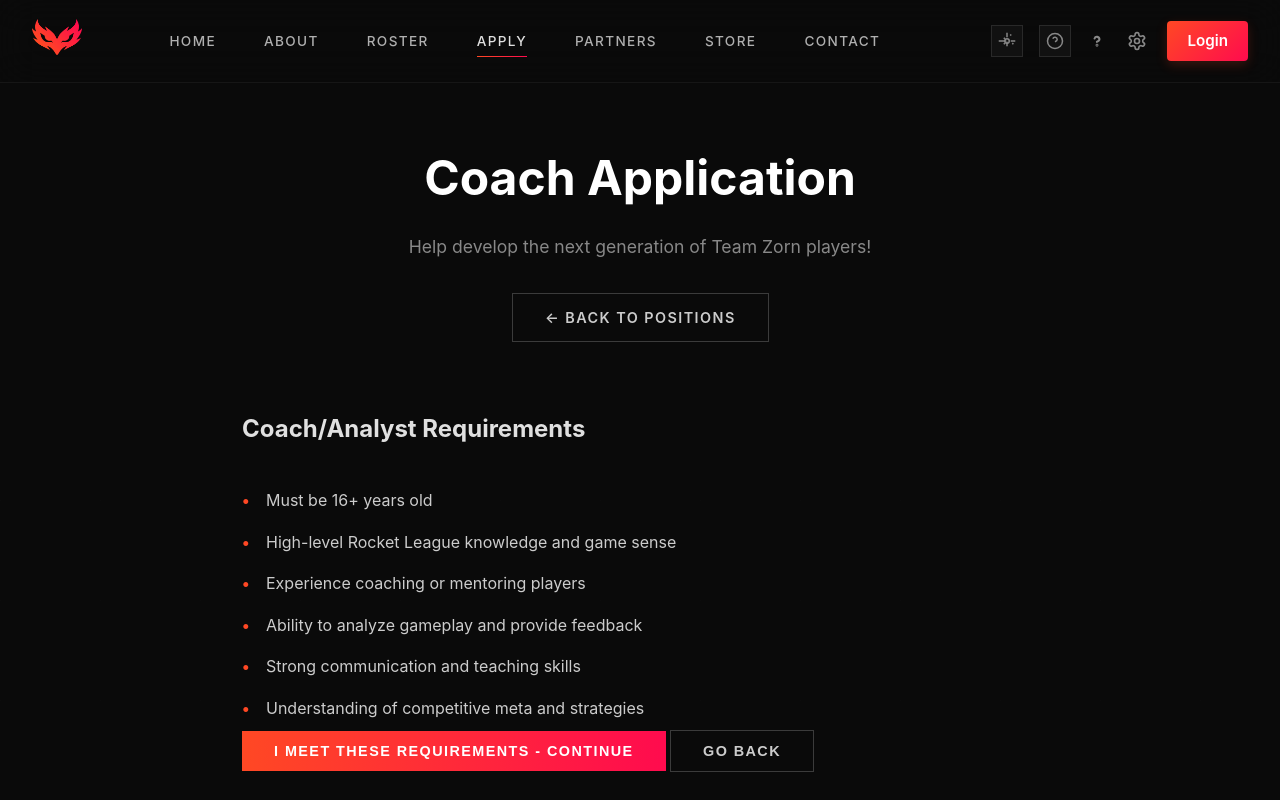
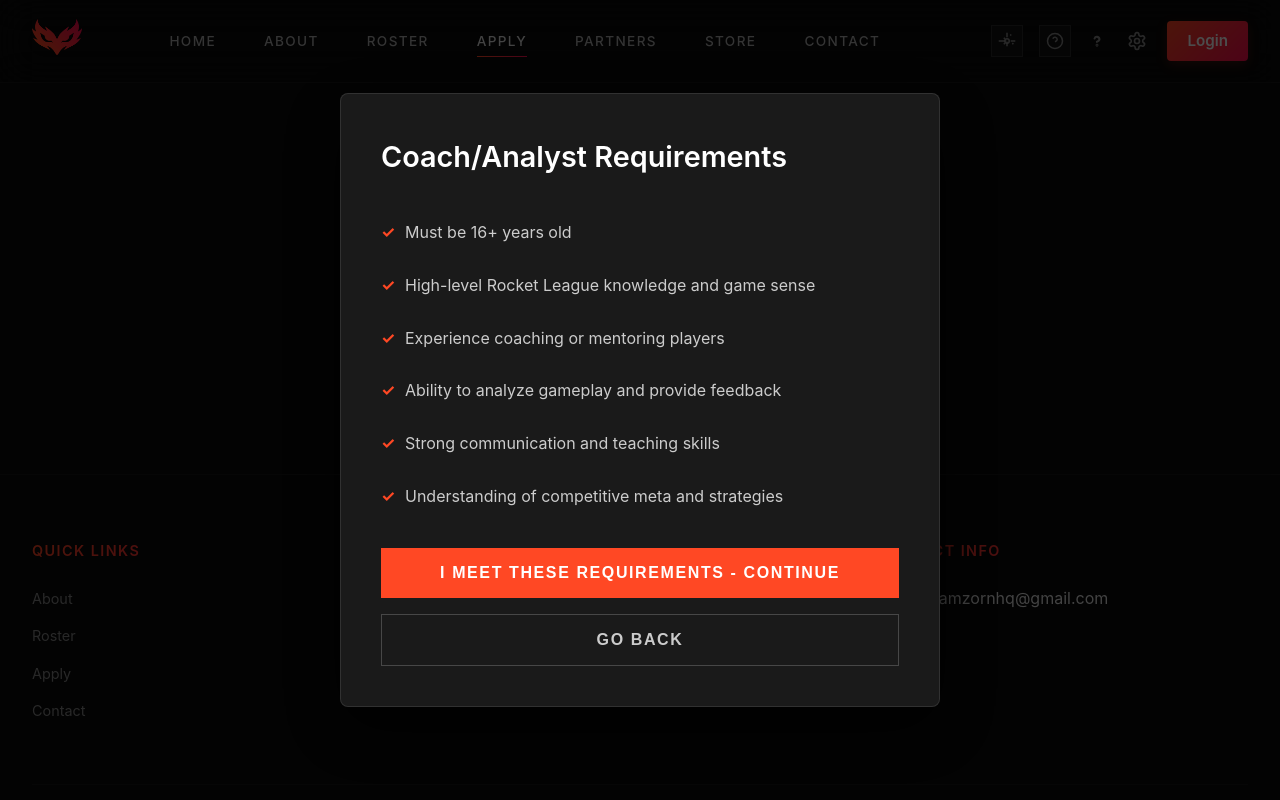
Before and after one commit to wlvesgaming25-pixel/ZornBackendHost, a website: page apply-coach.html in a window 1280 px wide. Shown: the top 800 px of the page. Drawn offline with Linux system fonts and the light colour scheme; no server answers.

Commit message:
Critical fix: Make submitApplication function globally available immediately
- Moved 'window.submitApplication = submitApplication;' outside DOMContentLoaded event
- Functions were being called via inline onsubmit handlers before they were made global
- This was causing 'submitApplication is not defined' errors when clicking submit buttons
- Also added missing CSS styling for requirements modal dialog
- Forms should now properly handle submissions on all application pages

```diff
--- a/assets/css/apply.css
+++ b/assets/css/apply.css
@@ -623,3 +623,119 @@
     cursor: not-allowed;
     background: #666;
 }
+
+/* Requirements Modal Styling */
+.requirements-modal {
+    position: fixed;
+    top: 0;
+    left: 0;
+    width: 100%;
+    height: 100%;
+    background: rgba(0, 0, 0, 0.7);
+    display: flex;
+    justify-content: center;
+    align-items: center;
+    z-index: 2000;
+}
+
+.requirements-modal .modal-content {
+    background: #1a1a1a;
+    border: 1px solid rgba(255, 255, 255, 0.1);
+    border-radius: 8px;
+    padding: 2.5rem;
+    max-width: 600px;
+    width: 90%;
+    max-height: 80vh;
+    overflow-y: auto;
+    box-shadow: 0 20px 60px rgba(0, 0, 0, 0.8);
+    animation: slideInUp 0.3s ease;
+}
+
+.requirements-modal h2 {
+    color: #fff;
+    font-size: 1.8rem;
+    margin-bottom: 1.5rem;
+    font-weight: 600;
+}
+
+.requirements-list {
+    margin-bottom: 2rem;
+}
+
+.requirements-list ul {
+    list-style: none;
+    padding: 0;
+    margin: 0;
+}
+
+.requirements-list li {
+    color: #ccc;
+    font-size: 1rem;
+    margin-bottom: 0.8rem;
+    padding-left: 1.5rem;
+    position: relative;
+    line-height: 1.5;
+}
+
+.requirements-list li:before {
+    content: "✓";
+    position: absolute;
+    left: 0;
+    color: #ff4824;
+    font-weight: bold;
+}
+
+.modal-actions {
+    display: flex;
+    gap: 1rem;
+    flex-direction: column;
+}
+
+.modal-actions .btn {
+    width: 100%;
+    padding: 1rem;
+    text-align: center;
+    border: none;
+    cursor: pointer;
+    font-size: 1rem;
+}
+
+.modal-actions .btn-primary {
+    background: #ff4824;
+    color: white;
+}
+
+.modal-actions .btn-primary:hover {
+    background: #ff6b44;
+}
+
+.modal-actions .btn-secondary {
+    background: transparent;
+    color: #ccc;
+    border: 1px solid rgba(255, 255, 255, 0.2);
+}
+
+.modal-actions .btn-secondary:hover {
+    background: rgba(255, 255, 255, 0.05);
+    border-color: rgba(255, 255, 255, 0.3);
+    color: #fff;
+}
+
+@media (max-width: 768px) {
+    .requirements-modal .modal-content {
+        padding: 1.5rem;
+        max-width: 95%;
+    }
+
+    .requirements-modal h2 {
+        font-size: 1.5rem;
+    }
+
+    .modal-actions {
+        flex-direction: column;
+    }
+
+    .modal-actions .btn {
+        width: 100%;
+    }
+}
--- a/assets/js/applications-simple.js
+++ b/assets/js/applications-simple.js
@@ -407,6 +407,11 @@
     }
 }
 
+// Make submitApplication globally available immediately (before DOMContentLoaded)
+// This is critical for inline onsubmit handlers in the HTML
+window.submitApplication = submitApplication;
+console.log('Global submitApplication function set immediately on script load');
+
 // Initialize when DOM is ready
 document.addEventListener('DOMContentLoaded', function() {
     console.log('DOM loaded, looking for forms...');
@@ -418,10 +423,6 @@
         console.log(`Setting up form ${index + 1}`);
         form.addEventListener('submit', submitApplication);
     });
-
-    // Also make it globally available
-    window.submitApplication = submitApplication;
-    console.log('Global submitApplication function set');
 });
 
 // Add global error handlers to catch any unhandled errors
```
